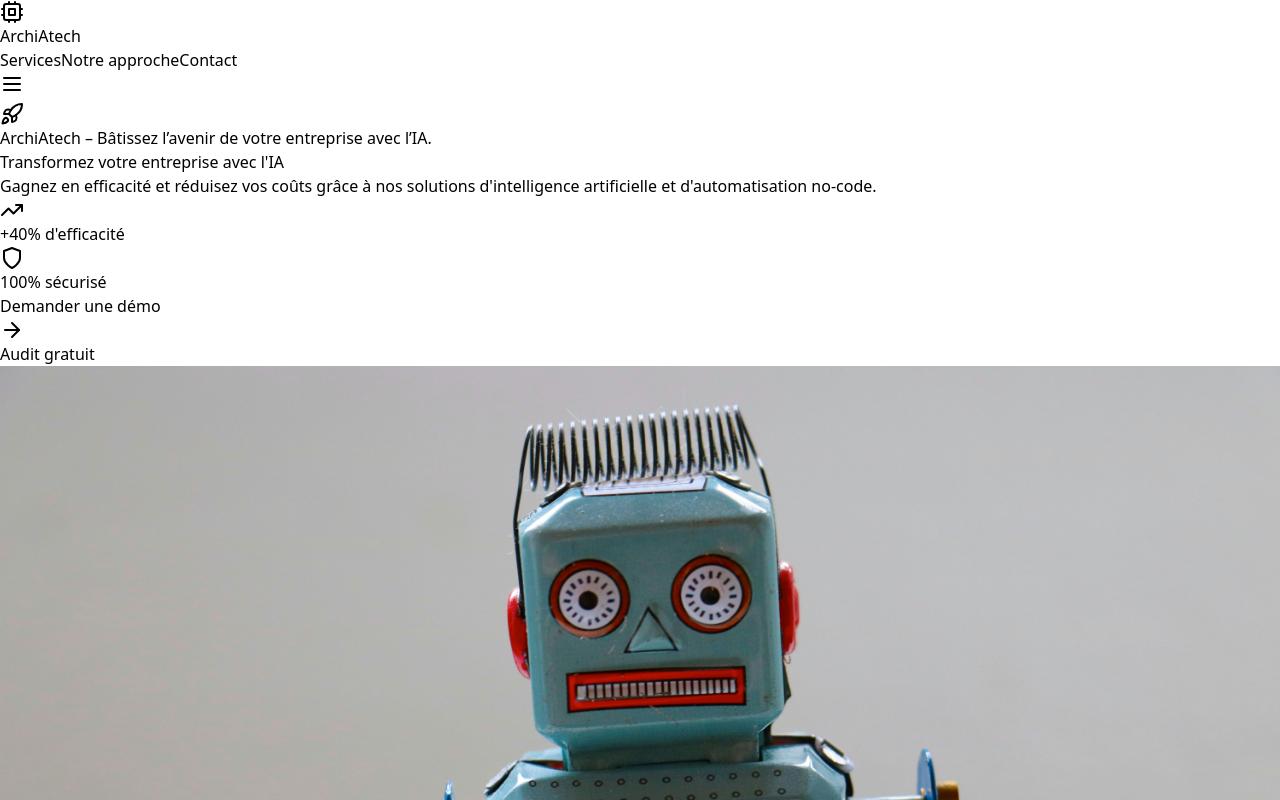
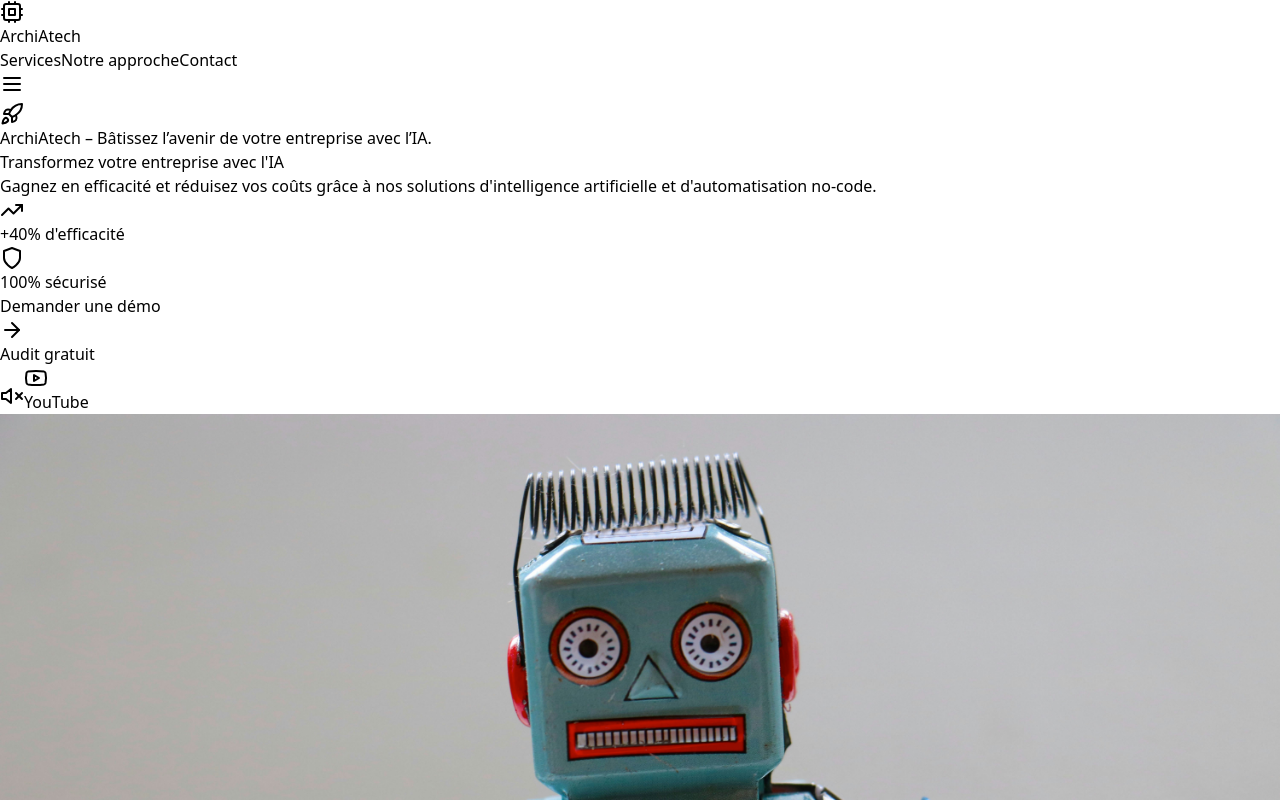
Before and after one commit to ELOIJOHN/archiatech-website, a React (Vite) app: page / in a window 1280 px wide. Shown: the top 800 px of the page. Built offline with nearby package versions, Linux system fonts and the light colour scheme.

Commit message:
feat: Add YouTube video option and mute/unmute controls
Co-authored-by: archiatechx <archiatechx@gmail.com>

```diff
--- a/src/App.jsx
+++ b/src/App.jsx
@@ -1,8 +1,17 @@
-import React, { useState } from 'react';
-import { Cpu, Zap, Cog, Users, Code, Rocket, CheckCircle, ArrowRight, Menu, Mail, Phone, MapPin, Star, TrendingUp, Shield } from 'lucide-react';
+import React, { useEffect, useRef, useState } from 'react';
+import { Cpu, Zap, Cog, Users, Code, Rocket, CheckCircle, ArrowRight, Menu, Mail, Phone, MapPin, Star, TrendingUp, Shield, Volume2, VolumeX, Youtube } from 'lucide-react';
 
 export default function ArchiAtechWebsite() {
   const [showHeroImage, setShowHeroImage] = useState(false);
+  const [isMuted, setIsMuted] = useState(true);
+  const [useYouTube, setUseYouTube] = useState(false);
+  const videoRef = useRef(null);
+
+  useEffect(() => {
+    if (videoRef.current) {
+      videoRef.current.muted = isMuted;
+    }
+  }, [isMuted]);
   return (
     <div className="min-h-screen bg-white">
       {/* Navigation Premium */}
@@ -83,9 +92,40 @@ export default function ArchiAtechWebsite() {
               <div className="relative bg-gradient-to-br from-red-600 to-red-900 rounded-3xl p-8 shadow-2xl">
                 <div className="absolute inset-0 bg-gradient-to-br from-white/10 to-transparent rounded-3xl"></div>
                 <div className="bg-white rounded-2xl p-6 relative overflow-hidden">
-                  {/* Média principal (vidéo avec fallback image) */}
+                  {/* Média principal (vidéo locale avec mute/unmute) + alternative YouTube nocookie */}
                   <div className="relative h-64 rounded-xl overflow-hidden mb-4">
-                    {showHeroImage ? (
+                    <div className="absolute top-3 right-3 z-10 flex gap-2">
+                      {!useYouTube && (
+                        <button
+                          type="button"
+                          onClick={() => setIsMuted((v) => !v)}
+                          className="px-3 py-2 rounded-lg bg-white/90 backdrop-blur text-gray-900 shadow hover:bg-white transition"
+                          aria-label={isMuted ? 'Activer le son' : 'Couper le son'}
+                        >
+                          {isMuted ? <VolumeX className="w-5 h-5" /> : <Volume2 className="w-5 h-5" />}
+                        </button>
+                      )}
+                      <button
+                        type="button"
+                        onClick={() => setUseYouTube((v) => !v)}
+                        className="px-3 py-2 rounded-lg bg-white/90 backdrop-blur text-gray-900 shadow hover:bg-white transition flex items-center gap-1"
+                        aria-label={useYouTube ? 'Afficher la vidéo locale' : 'Afficher la version YouTube'}
+                      >
+                        {useYouTube ? 'Local' : (<><Youtube className="w-4 h-4" /> YouTube</>)}
+                      </button>
+                    </div>
+
+                    {useYouTube ? (
+                      <iframe
+                        className="w-full h-full object-cover"
+                        src={`https://www.youtube-nocookie.com/embed/dQw4w9WgXcQ?autoplay=1&mute=1&controls=0&loop=1&playlist=dQw4w9WgXcQ&modestbranding=1&rel=0`}
+                        title="Vidéo YouTube ArchiAtech"
+                        frameBorder="0"
+                        allow="autoplay; encrypted-media; picture-in-picture"
+                        referrerPolicy="no-referrer"
+                        loading="lazy"
+                      />
+                    ) : showHeroImage ? (
                       <img
                         src="/images/archiatech-hero.jpg"
                         alt="Démonstration automatisation ArchiAtech"
@@ -94,9 +134,10 @@ export default function ArchiAtechWebsite() {
                       />
                     ) : (
                       <video
+                        ref={videoRef}
                         autoPlay
                         loop
-                        muted
+                        muted={isMuted}
                         playsInline
                         poster="/images/archiatech-hero.jpg"
                         className="w-full h-full object-cover"
```
